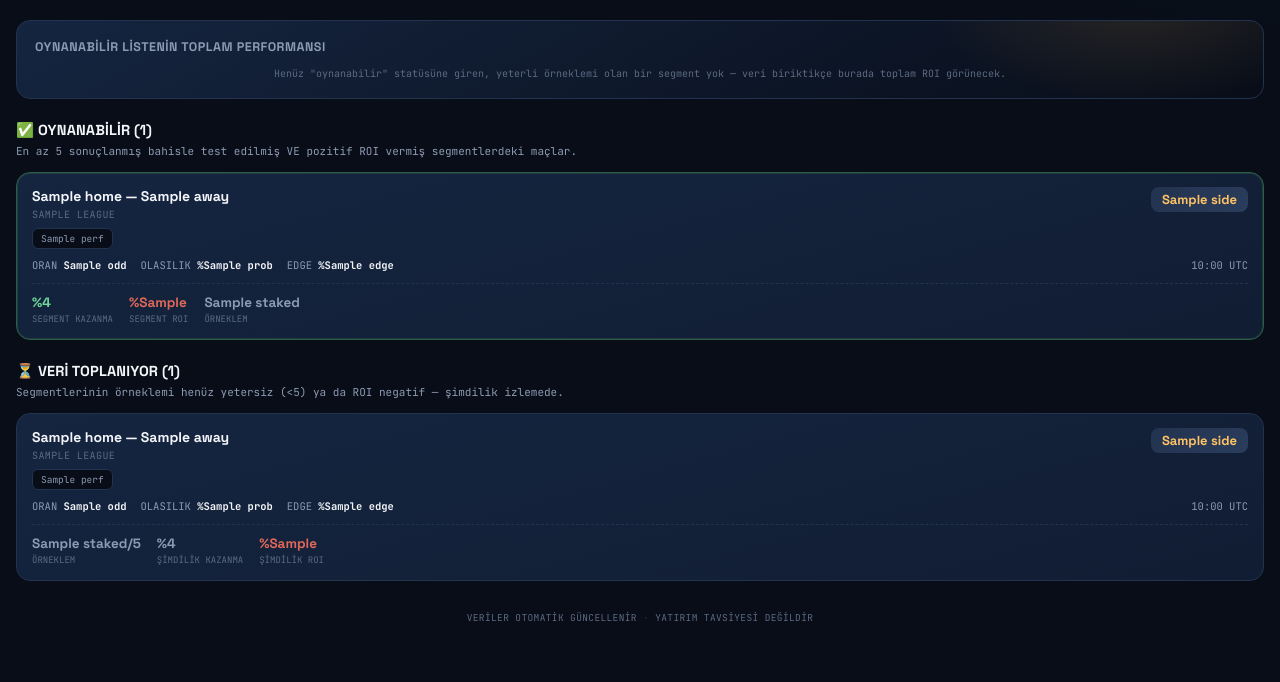
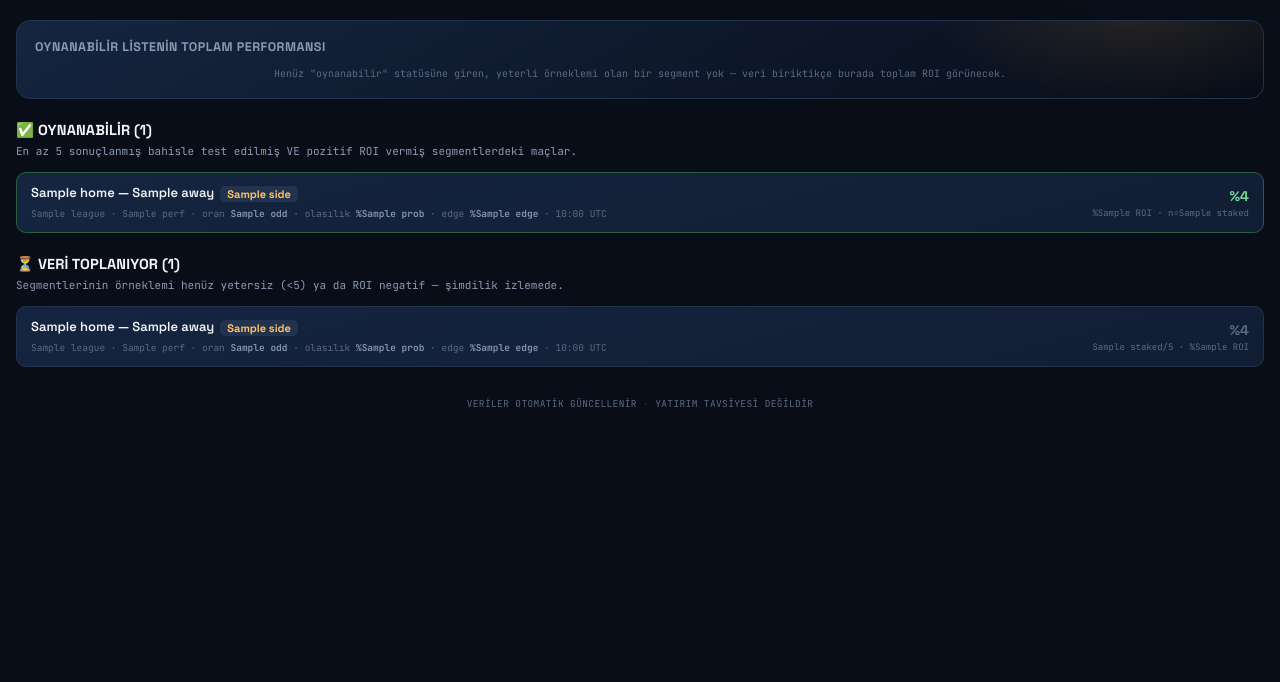
Before and after one commit to kamiltayyar161616-spec/Volkano-Sinyal, a Flask app: template templates/oynanabilir.html in a window 1280 px wide. Shown: the part 164-846 px from the top of the page. After the commit the page ends 571 px from the top, so only its background shows below. Run offline with Flask 3, Linux system fonts and the light colour scheme; the template is opened without the code that fills it: most values are stand-ins (such as "Sample title", 1, 10 or a date in 2020).

Commit message:
Oynanabilir sayfasi satirlari Karne sayfasiyla tutarli kompakt tasarima cevrildi

```diff
--- a/templates/oynanabilir.html
+++ b/templates/oynanabilir.html
@@ -31,28 +31,32 @@
   .overall-lbl{ font-size:9px; color:var(--chalk-faint); margin-top:4px; letter-spacing:0.03em; }
   .overall-note{ font-size:10px; color:var(--chalk-faint); margin-top:12px; text-align:center; position:relative; }
 
-  .row{ padding:14px 15px; margin:0 16px 9px; }
-  .row.playable{ border-color:var(--turf-dim); box-shadow:0 0 0 1px rgba(79,174,122,0.18) inset; }
-  .row-top{ display:flex; justify-content:space-between; align-items:flex-start; gap:10px; }
-  .teams{ font-family:'Space Grotesk', sans-serif; font-weight:700; font-size:14px; }
-  .league{ color:var(--chalk-faint); font-size:10px; margin-top:3px; text-transform:uppercase; letter-spacing:0.04em; }
-  .side-badge{
-    background:linear-gradient(135deg, var(--navy-line), #2a3d5c); color:var(--amber-bright);
-    font-family:'Space Grotesk', sans-serif; font-weight:700; font-size:13px; padding:4px 11px; border-radius:8px;
+  .row{
+    display:flex; justify-content:space-between; align-items:center; gap:10px;
+    padding:11px 14px; margin:0 16px 6px;
+    background:linear-gradient(165deg, var(--navy-soft), var(--navy));
+    border:1px solid var(--navy-line); border-radius:10px;
   }
-  .seg-tag{
-    display:inline-block; font-size:9.5px; color:var(--chalk-dim); background:var(--navy-deep);
-    border:1px solid var(--navy-line); padding:3px 8px; border-radius:6px; margin-top:7px;
+  .row.playable{ border-color:var(--turf-dim); }
+  .row-left{ min-width:0; flex:1; }
+  .teams{ font-family:'Space Grotesk', sans-serif; font-weight:600; font-size:13px; color:var(--chalk); }
+  .teams .side-chip{
+    display:inline-block; margin-left:6px; font-size:11px; font-weight:700; color:var(--amber-bright);
+    background:var(--navy-line); padding:1px 7px; border-radius:5px; vertical-align:middle;
   }
-  .perf-row{ display:flex; gap:16px; margin-top:11px; padding-top:10px; border-top:1px dashed var(--navy-line); }
-  .perf-item .num{ font-weight:700; font-size:13.5px; font-family:'Space Grotesk', sans-serif; }
-  .perf-item .lbl{ color:var(--chalk-faint); font-size:9px; margin-top:2px; }
-  .num.pos{ color:var(--turf-bright); }
-  .num.neg{ color:var(--clay); }
-  .num.flat{ color:var(--chalk-dim); }
-  .row-stats{ display:flex; gap:14px; margin-top:9px; font-size:10.5px; color:var(--chalk-dim); flex-wrap:wrap; }
-  .row-stats b{ color:var(--chalk); }
-  .collecting-badge{ font-size:9.5px; color:var(--amber); border:1px solid var(--amber-dim); padding:3px 8px; border-radius:6px; display:inline-block; margin-top:9px; }
+  .meta{ color:var(--chalk-faint); font-size:9.5px; margin-top:4px; line-height:1.6; }
+  .meta b{ color:var(--chalk-dim); font-weight:600; }
+  .row-right{ text-align:right; flex-shrink:0; }
+  .perf-badge{ font-size:14px; font-weight:800; font-family:'Space Grotesk', sans-serif; }
+  .perf-badge.pos{ color:var(--turf-bright); }
+  .perf-badge.neg{ color:var(--clay); }
+  .perf-badge.flat{ color:var(--chalk-faint); }
+  .perf-sub{ font-size:9px; color:var(--chalk-faint); margin-top:2px; }
+  .collecting-badge{
+    font-size:9px; font-weight:700; color:var(--amber-bright);
+    background:var(--navy-line); border:1px solid var(--amber-dim);
+    padding:3px 8px; border-radius:6px; white-space:nowrap;
+  }
 </style>
 {% endblock %}
 
@@ -87,24 +91,13 @@
 {% if data.playable %}
   {% for c in data.playable %}
   <div class="row playable">
-    <div class="row-top">
-      <div>
-        <div class="teams">{{ c.home }} — {{ c.away }}</div>
-        <div class="league">{{ c.league }}</div>
-        <div class="seg-tag">{{ c.perf.label }}</div>
-      </div>
-      <span class="side-badge">{{ c.side }}</span>
+    <div class="row-left">
+      <div class="teams">{{ c.home }} — {{ c.away }}<span class="side-chip">{{ c.side }}</span></div>
+      <div class="meta">{{ c.league }} &middot; {{ c.perf.label }} &middot; oran <b>{{ c.odd }}</b> &middot; olasılık <b>%{{ c.prob }}</b> &middot; edge <b>%{{ c.edge }}</b> &middot; {{ c.time[11:16] }} UTC</div>
     </div>
-    <div class="row-stats">
-      <span>ORAN <b>{{ c.odd }}</b></span>
-      <span>OLASILIK <b>%{{ c.prob }}</b></span>
-      <span>EDGE <b>%{{ c.edge }}</b></span>
-      <span style="margin-left:auto;">{{ c.time[11:16] }} UTC</span>
-    </div>
-    <div class="perf-row">
-      <div class="perf-item"><div class="num pos">%{{ c.perf.win_rate }}</div><div class="lbl">SEGMENT KAZANMA</div></div>
-      <div class="perf-item"><div class="num {{ 'pos' if c.perf.roi_pct > 0 else 'neg' }}">{{ '+' if c.perf.roi_pct > 0 else '' }}%{{ c.perf.roi_pct }}</div><div class="lbl">SEGMENT ROI</div></div>
-      <div class="perf-item"><div class="num flat">{{ c.perf.staked }}</div><div class="lbl">ÖRNEKLEM</div></div>
+    <div class="row-right">
+      <div class="perf-badge pos">%{{ c.perf.win_rate }}</div>
+      <div class="perf-sub">{{ '+' if c.perf.roi_pct > 0 else '' }}%{{ c.perf.roi_pct }} ROI &middot; n={{ c.perf.staked }}</div>
     </div>
   </div>
   {% endfor %}
@@ -118,31 +111,18 @@
 {% if data.collecting %}
   {% for c in data.collecting[:20] %}
   <div class="row">
-    <div class="row-top">
-      <div>
-        <div class="teams">{{ c.home }} — {{ c.away }}</div>
-        <div class="league">{{ c.league }}</div>
-        <div class="seg-tag">{{ c.perf.label if c.perf else 'segment yok' }}</div>
-      </div>
-      <span class="side-badge">{{ c.side }}</span>
+    <div class="row-left">
+      <div class="teams">{{ c.home }} — {{ c.away }}<span class="side-chip">{{ c.side }}</span></div>
+      <div class="meta">{{ c.league }} &middot; {{ c.perf.label if c.perf else 'segment yok' }} &middot; oran <b>{{ c.odd }}</b> &middot; olasılık <b>%{{ c.prob }}</b> &middot; edge <b>%{{ c.edge }}</b> &middot; {{ c.time[11:16] }} UTC</div>
     </div>
-    <div class="row-stats">
-      <span>ORAN <b>{{ c.odd }}</b></span>
-      <span>OLASILIK <b>%{{ c.prob }}</b></span>
-      <span>EDGE <b>%{{ c.edge }}</b></span>
-      <span style="margin-left:auto;">{{ c.time[11:16] }} UTC</span>
-    </div>
-    {% if c.perf %}
-    <div class="perf-row">
-      <div class="perf-item"><div class="num flat">{{ c.perf.staked }}/5</div><div class="lbl">ÖRNEKLEM</div></div>
-      {% if c.perf.win_rate is not none %}
-      <div class="perf-item"><div class="num flat">%{{ c.perf.win_rate }}</div><div class="lbl">ŞİMDİLİK KAZANMA</div></div>
-      <div class="perf-item"><div class="num {{ 'pos' if c.perf.roi_pct > 0 else 'neg' }}">%{{ c.perf.roi_pct }}</div><div class="lbl">ŞİMDİLİK ROI</div></div>
+    <div class="row-right">
+      {% if c.perf and c.perf.win_rate is not none %}
+        <div class="perf-badge flat">%{{ c.perf.win_rate }}</div>
+        <div class="perf-sub">{{ c.perf.staked }}/5 &middot; %{{ c.perf.roi_pct }} ROI</div>
+      {% else %}
+        <span class="collecting-badge">İZLEMEDE</span>
       {% endif %}
     </div>
-    {% else %}
-    <span class="collecting-badge">henüz sonuç yok</span>
-    {% endif %}
   </div>
   {% endfor %}
 {% else %}
```
